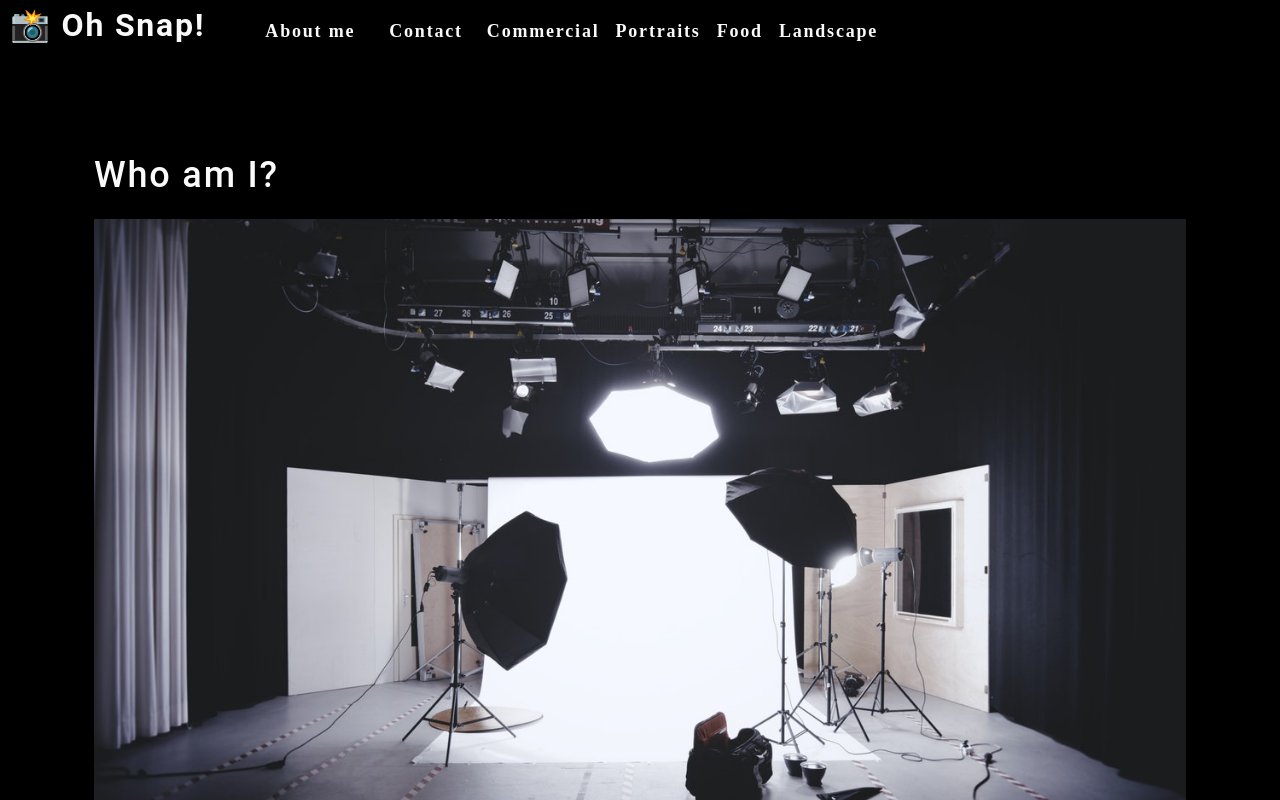
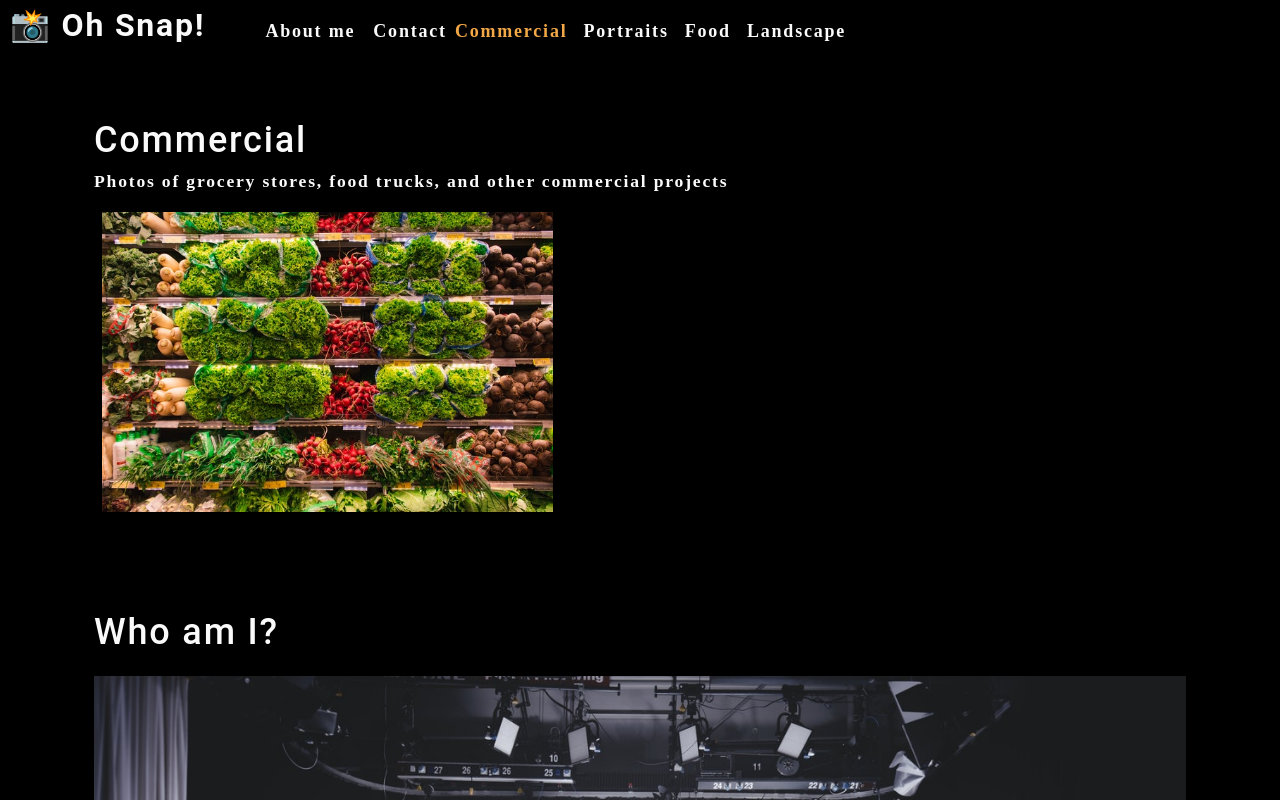
Before and after one commit to adamjfield/photo-port, a React (Create React App) app: page / in a window 1280 px wide. Shown: the top 800 px of the page. Built offline with nearby package versions, Linux system fonts and the light colour scheme.

Commit message:
added state and effect hooks to Nav

```diff
--- a/src/App.js
+++ b/src/App.js
@@ -1,13 +1,35 @@
-import React from 'react';
+import React, { useState } from 'react';
 import About from './components/About';
 import Nav from './components/Nav';
+import Gallery from './components/Gallery';
 import './App.css';
 
 function App() {
+  const [categories] = useState([
+    {
+      name: 'commercial',
+      description:
+        'Photos of grocery stores, food trucks, and other commercial projects',
+    },
+    { name: 'portraits', description: 'Portraits of people in my life' },
+    { name: 'food', description: 'Delicious delicacies' },
+    {
+      name: 'landscape',
+      description: 'Fields, farmhouses, waterfalls, and the beauty of nature',
+    },
+  ]);
+
+  const [currentCategory, setCurrentCategory] = useState(categories[0]);
+
   return (
     <div>
-      <Nav />
+      <Nav
+        categories={categories}
+        setCurrentCategory={setCurrentCategory}
+        currentCategory={currentCategory}
+      ></Nav>
       <main>
+        <Gallery></Gallery>
         <About></About>
       </main>
     </div>
--- /dev/null
+++ b/src/components/Gallery/index.js
@@ -0,0 +1,26 @@
+import React, { useState } from 'react';
+import { capitalizeFirstLetter } from '../../utils/helpers';
+import photo from '../../assets/small/commercial/0.jpg';
+
+function Gallery(props) {
+  const currentCategory = {
+    name: 'commercial',
+    description:
+      'Photos of grocery stores, food trucks, and other commercial projects',
+  };
+  return (
+    <section>
+      <h1>{capitalizeFirstLetter(currentCategory.name)}</h1>
+      <p>{currentCategory.description}</p>
+      <div>
+        <img
+          src={photo}
+          alt='Commercial Example'
+          className='img-thumbnail mx-1'
+        />
+      </div>
+    </section>
+  );
+}
+
+export default Gallery;
--- a/src/components/Nav/index.js
+++ b/src/components/Nav/index.js
@@ -1,48 +1,48 @@
-import React from "react";
-import { capitalizeFirstLetter } from "../../utils/helpers";
+import React, { useEffect } from 'react';
+import { capitalizeFirstLetter } from '../../utils/helpers';
 
-function Nav() {
+function Nav(props) {
+  const { categories = [], setCurrentCategory, currentCategory } = props;
 
-  const  categories = [
-    { name: 'commercial', description: 'Photos of grocery stores, food trucks, and other commercial projects' },
-    { name: 'portraits', description: 'Portraits of people in my life' },
-    { name: 'food', description: 'Delicious delicacies' },
-    { name: 'landscape', description: 'Fields, farmhouses, waterfalls, and the beauty of nature' }
-  ];
-
-  const handleClick = (item) => {
-    console.log(item);
-    return item;
-  };
+  useEffect(() => {
+    document.title = capitalizeFirstLetter(currentCategory.name);
+  }, [currentCategory]);
 
   return (
-    <header className="flex-row px-1">
+    <header className='flex-row px-1'>
       <h2>
-        <a data-testid="link" href="/">
-          <span role="img" aria-label="camera"> 📸</span> Oh Snap!
+        <a data-testid='link' href='/'>
+          <span role='img' aria-label='camera'>
+            {' '}
+            📸
+          </span>{' '}
+          Oh Snap!
         </a>
       </h2>
       <nav>
-        <ul className="flex-row">
-          <li className="mx-2">
-            <a data-testid="about" href="#about" onClick={() => handleClick("About")}>
-              About me
-            </a>
+        <ul className='flex-row'>
+          <li className='mx-2'>
+            <a href='#about'>About me</a>
           </li>
-          <li className={"mx-2"}>
-            <span onClick={() => handleClick('Contact')}>
-              Contact
-            </span>
+          <li>
+            <span>Contact</span>
           </li>
-          {
-            categories.map((category) => (
-              <li className="mx-1" key={category.name} >
-                <span onClick={() => { handleClick(category.name); }}>
-                 {capitalizeFirstLetter(category.name)}
-                </span>
-              </li>
-            ))
-          }
+          {categories.map((category) => (
+            <li
+              className={`mx-1 ${
+                currentCategory.name === category.name && 'navActive'
+              }`}
+              key={category.name}
+            >
+              <span
+                onClick={() => {
+                  setCurrentCategory(category);
+                }}
+              >
+                {capitalizeFirstLetter(category.name)}
+              </span>
+            </li>
+          ))}
         </ul>
       </nav>
     </header>
```
